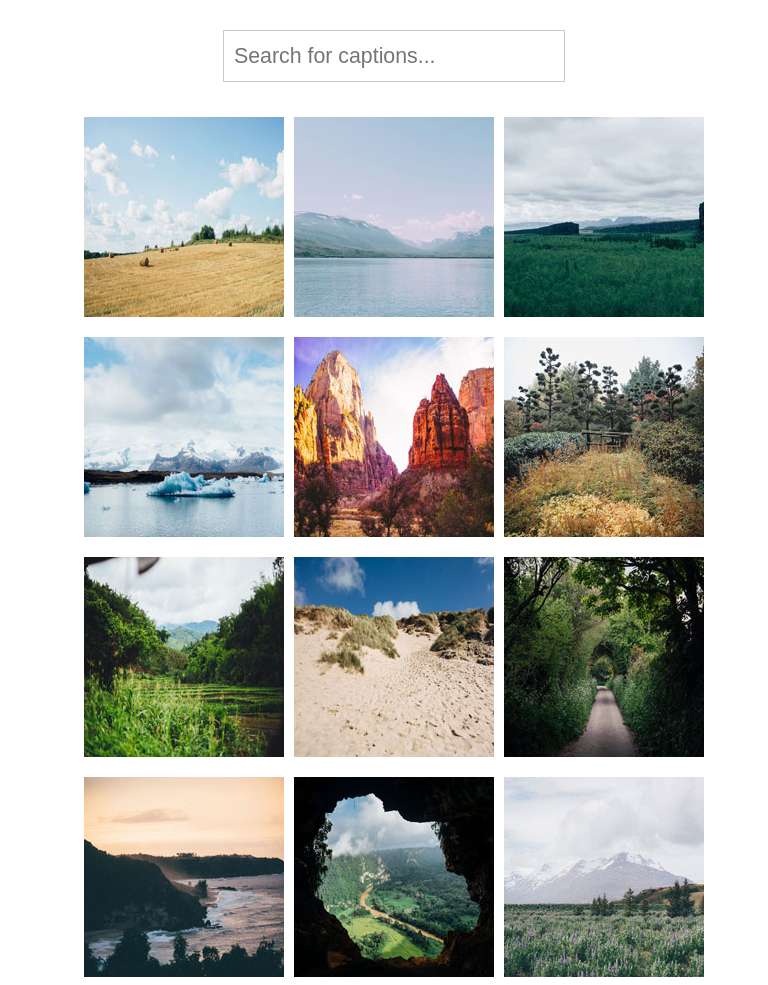
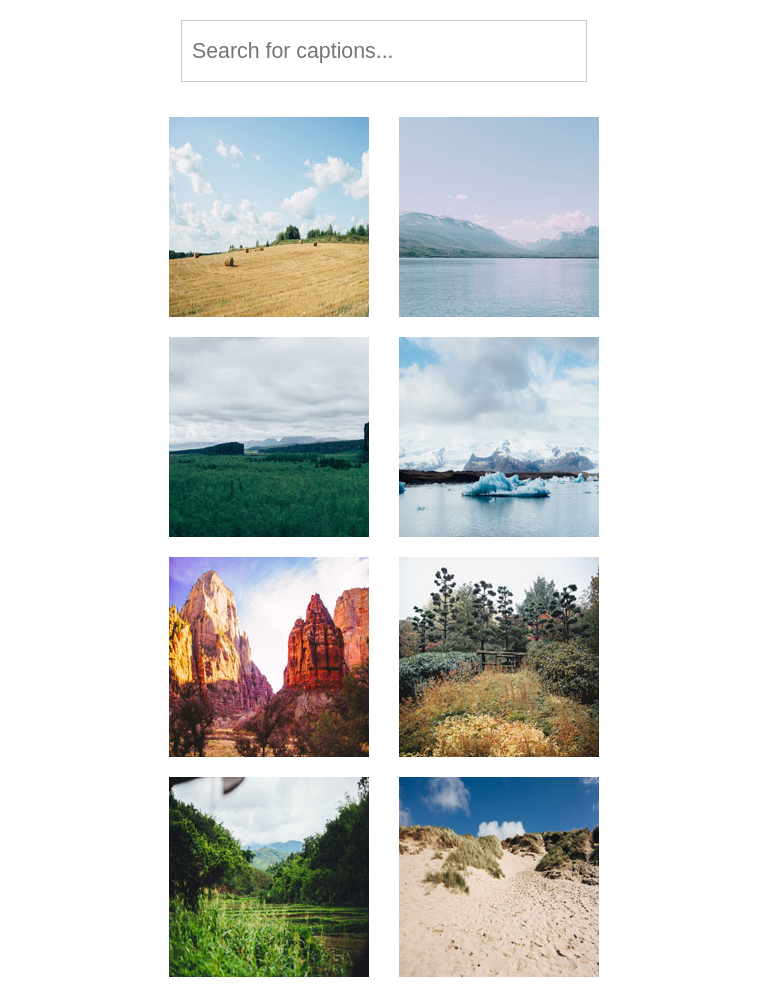
Before and after one commit to normcaoz/Project_5_Interactive_photo_gallery, a plain HTML site: page index.html in a window 768 px wide. Shown: the top 985 px of the page. Drawn offline with nearby package versions, Linux system fonts and the light colour scheme.

Commit message:
re-introduce tablet breakpoint
re-introduced tablet breakpoint. different searchbox and photo_area (thumbnail gallery) width upon phone/ tablet and desktop screen sizes.

```diff
--- a/css/styles.css
+++ b/css/styles.css
@@ -1,14 +1,13 @@
 .container{
   width: 100%;
   display: block;
-  padding: 10px 10px;
   margin-left: auto;
   margin-right: auto;
 }
 
 #myInput{
-  width: 320px;
-  height: 30px;
+  width: 300px;
+  height: 40px;
   font-size: 16pt;
   border-width: 1px;
   border-color: #c9c9c9;
@@ -22,7 +21,7 @@
 }
 
 .photo_area{
-  width: 95%;
+  width: 50%;
   display: flex;
   flex-wrap: wrap;
   margin-left: auto;
@@ -57,6 +56,32 @@ figcaption {
   display: none;
 }
 
+/*--- media query for Tablet ---*/
+
+@media (min-width: 768px) and (max-width: 1023px){
+
+  .photo_area{
+    width: 80%;
+  }
+
+#myInput{
+    width: 50%;
+    font-size: 16pt;
+    display: block;
+  }
+
+  img{
+  margin-left: 10px;
+  margin-right: 10px;
+  }
+
+  .clearfix::after {
+    content: "";
+    clear: both;
+    display: table;
+  }
+}
+
 /*--- media query for desktop ---*/
 
 @media (min-width: 1024px) {
@@ -73,9 +98,6 @@ figcaption {
   }
 
   img{
-    /* display: flex; */
-    width: 200px;
-    height: 200px;
     padding: 10px 10px;
     margin-left: 10px;
     margin-right: 10px;
```
